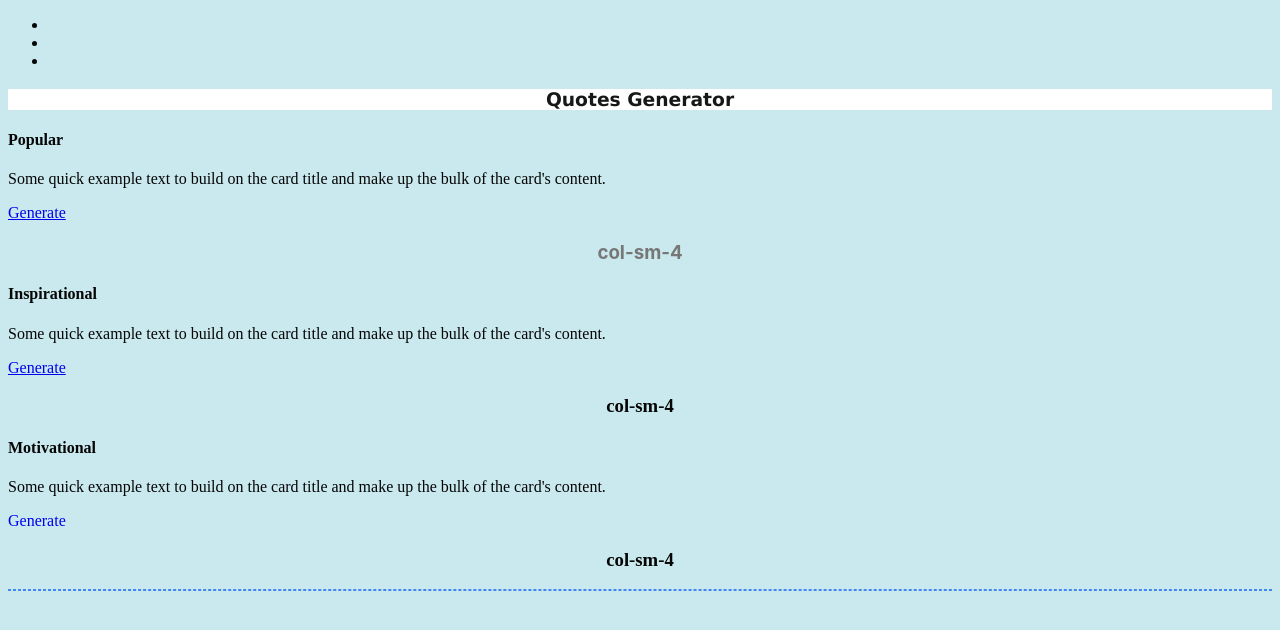
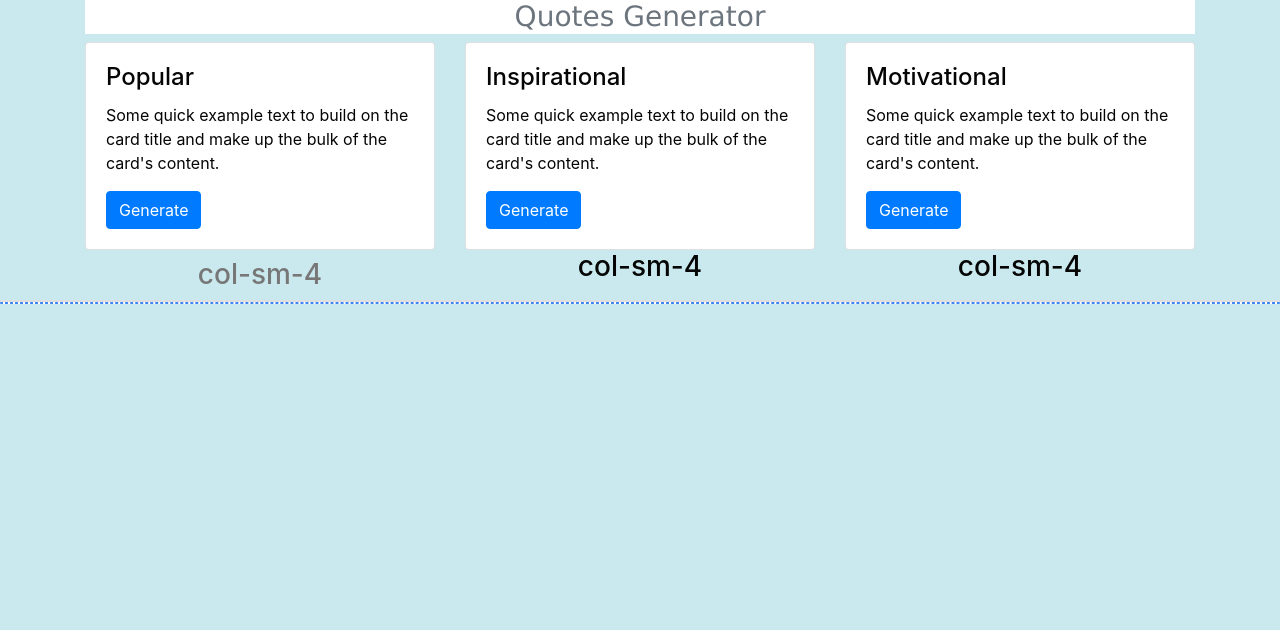
Before and after one commit to TayyabaK/TayyabaK.github.io, a plain HTML site: page quotesgenerator.html in a window 1280 px wide. Drawn offline with nearby package versions, Linux system fonts and the light colour scheme.

Commit message:
Update quotesgenerator.html

```diff
--- a/quotesgenerator.html
+++ b/quotesgenerator.html
@@ -1,19 +1,20 @@
 <!DOCTYPE html>
 <head>
     <meta charset="utf-8">
-    <meta name="viewport" content="width=device-width, initial-scale=1, shrink-to-fit=no">
-    <meta name="description" content="">
-    <meta name="author" content="">
-    <link rel="icon" href="../../../../favicon.ico">
+    <meta name="viewport" content="width=device-width, initial-scale=1">
 
-    <title>Narrow Jumbotron Template for Bootstrap</title>
+            <!-- Latest compiled and minified CSS -->
+        <link rel="stylesheet" href="https://maxcdn.bootstrapcdn.com/bootstrap/4.5.2/css/bootstrap.min.css">
 
-    <!-- Bootstrap core CSS -->
-    <link href="../../css/editor.css" rel="stylesheet">
+        <!-- jQuery library -->
+        <script src="https://ajax.googleapis.com/ajax/libs/jquery/3.5.1/jquery.min.js"></script>
 
-    <!-- Custom styles for this template -->
-    <link href="narrow-jumbotron.css" rel="stylesheet">
-  </head>
+        <!-- Popper JS -->
+        <script src="https://cdnjs.cloudflare.com/ajax/libs/popper.js/1.16.0/umd/popper.min.js"></script>
+
+        <!-- Latest compiled JavaScript -->
+        <script src="https://maxcdn.bootstrapcdn.com/bootstrap/4.5.2/js/bootstrap.min.js"></script>
+ </head>
 
   <body data-new-gr-c-s-check-loaded="14.990.0" data-gr-ext-installed="" data-new-gr-c-s-loaded="14.990.0" style="color: rgb(5, 5, 5); background-color: rgb(201, 233, 238); opacity: 1;">
 
```
